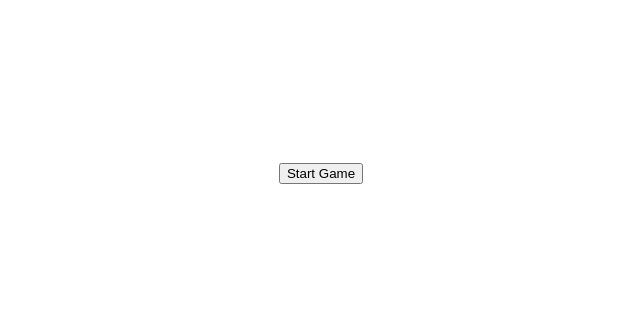
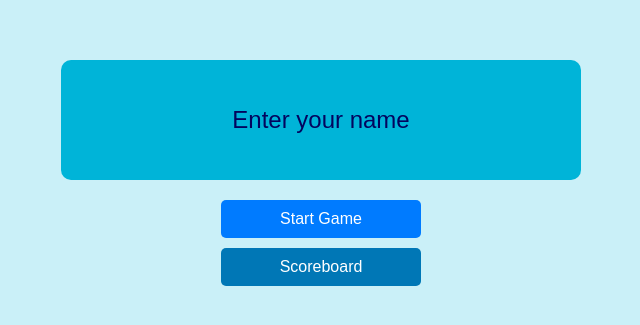
Before and after one commit to palicz/word-matcher-game, a React (Create React App) app: page / in a window 1280 px wide. Shown: the part 227-552 px from the top of the page, without its empty margins (319-959 px from the left). Built offline with nearby package versions, Linux system fonts and the light colour scheme.

Commit message:
chore: Added the MainMenu and implemented it to App.tsx

```diff
--- a/src/App.tsx
+++ b/src/App.tsx
@@ -2,6 +2,7 @@ import React, { useState } from 'react';
 import MainMenu from './components/MainMenu';
 import Game from './components/Game';
 import wordData from './words.json';
+import Scoreboard from './components/Scoreboard';
 
 type WordPair = {
   hungarian: string;
@@ -9,22 +10,39 @@ type WordPair = {
 };
 
 // Load word list from JSON file
-const wordList: WordPair[] = wordData.wordList.slice(0, 10);
+
 
 const App: React.FC = () => {
   const [showGame, setShowGame] = useState(false); // State to toggle the Game component
+  const [showScoreboard, setShowScoreboard] = useState(false);
+  const wordList: WordPair[] = wordData.wordList.slice(0, 10);
 
   // Function to start the game
-  const handleStartGame = () => {
+  const handleStartGame = (name: string) => {
     setShowGame(true); // Set the state to true to show the Game component
+    setShowScoreboard(false);
   };
+
+
+  const handleShowScoreboard = () => {
+    setShowScoreboard(true);
+    setShowGame(false);
+  };
+
+  const handleCloseScoreboard = () => {
+    setShowScoreboard(false);
+  };
+
 
   return (
     <div>
       {/* Render the MainMenu component if showGame is false */}
-      {!showGame && <MainMenu onStartGame={handleStartGame} />}
+      {!showGame && !showScoreboard && (
+        <MainMenu onStartGame={handleStartGame}
+          onShowScoreboard={handleShowScoreboard} />)}
       {/* Render the Game component if showGame is true */}
-      {showGame && <Game words={wordList} />}
+      {showGame && <Game words={wordList}/>}
+      {showScoreboard && <Scoreboard onClose={handleCloseScoreboard}/>}
     </div>
   );
 };
--- a/src/components/MainMenu.css
+++ b/src/components/MainMenu.css
@@ -0,0 +1,52 @@
+
+.main-menu {
+    display: flex;
+    flex-direction: column;
+    justify-content: center;
+    align-items: center;
+    height: 100vh;
+    background-color: #caf0f8;
+}
+
+.player-input {
+    width: 500px;
+    height: 100px;
+    margin-bottom: 20px;
+    border: none;
+    border-radius: 10px;
+    background-color: #00b4d8;
+    padding: 10px;
+    font-size: 24px;
+    text-align: center;
+    color: #03045E;
+  }
+
+.player-input::placeholder {
+    color: #03045E;
+}
+
+
+
+.button {
+    width: 200px;
+    padding: 10px 0;
+    background-color: #007BFF;
+    border: none;
+    border-radius: 5px;
+    color: white;
+    font-size: 16px;
+    cursor: pointer;
+    transition: background-color 0.3s ease;
+  }
+
+  .button:hover {
+    background-color: #03045e;
+  }
+
+  .button-secondary {
+    background-color: #0077b6;
+  }
+
+  .button-secondary:hover {
+    background-color: #008080;
+  }
--- a/src/components/MainMenu.tsx
+++ b/src/components/MainMenu.tsx
@@ -1,22 +1,51 @@
-import React from 'react';
+import React, { useState } from 'react';
+import './MainMenu.css';
 
-// Define the props interface for MainMenu component
+
 interface MainMenuProps {
-  onStartGame: () => void;
+  onStartGame: (playerName: string) => void;
+  onShowScoreboard: () => void;
 }
 
 // MainMenu component
-const MainMenu: React.FC<MainMenuProps> = ({ onStartGame }) => {
+const MainMenu: React.FC<MainMenuProps> = ({ onStartGame, onShowScoreboard }) => {
+  const [playerName, setPlayerName] = useState('');
+
+  const handleStartGame = () => {
+    if (playerName.trim() !== '') {
+      onStartGame(playerName);
+    } else {
+      alert("Please enter your name.");
+    }
+  };
+
+  const handleInputChange = (event: React.ChangeEvent<HTMLInputElement>) => {
+    setPlayerName(event.target.value);
+  };
+
   return (
-    // Main container for the menu
-    <div className="main-menu" style={{
-      display: 'flex',
-      justifyContent: 'center',
-      alignItems: 'center',
-      height: '100vh'
-    }}>
-      {/* Button to start the game */}
-      <button onClick={onStartGame}>Start Game</button>
+    <div className="main-menu">
+      <input
+        type="text"
+        placeholder="Enter your name"
+        value={playerName}
+        onChange={handleInputChange}
+        className="player-input"
+      />
+
+      <button
+        onClick={handleStartGame}
+        className="button"
+      >
+        Start Game
+      </button>
+      <button
+        onClick={onShowScoreboard}
+        className="button button-secondary"
+        style={{ marginTop: '10px' }}
+      >
+        Scoreboard
+      </button>
     </div>
   );
 };
--- a/src/components/Scoreboard.tsx
+++ b/src/components/Scoreboard.tsx
@@ -1,3 +1,17 @@
 import React from 'react';
+import './Scoreboard.css';
 
-export {};
+interface ScoreboardProps {
+    onClose: () => void;
+}
+
+const Scoreboard: React.FC<ScoreboardProps> = ({onClose}) => {
+  return (
+    <div>
+      <h1>Scoreboard</h1>
+    <button onClick={onClose}>Close</button>
+    </div>
+  )
+};
+
+export default Scoreboard;
```
